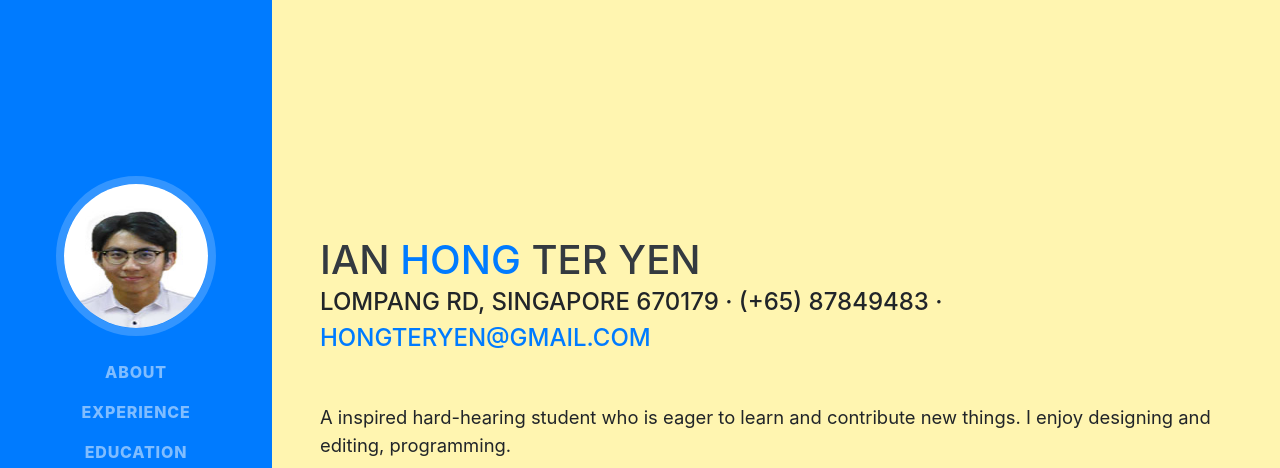
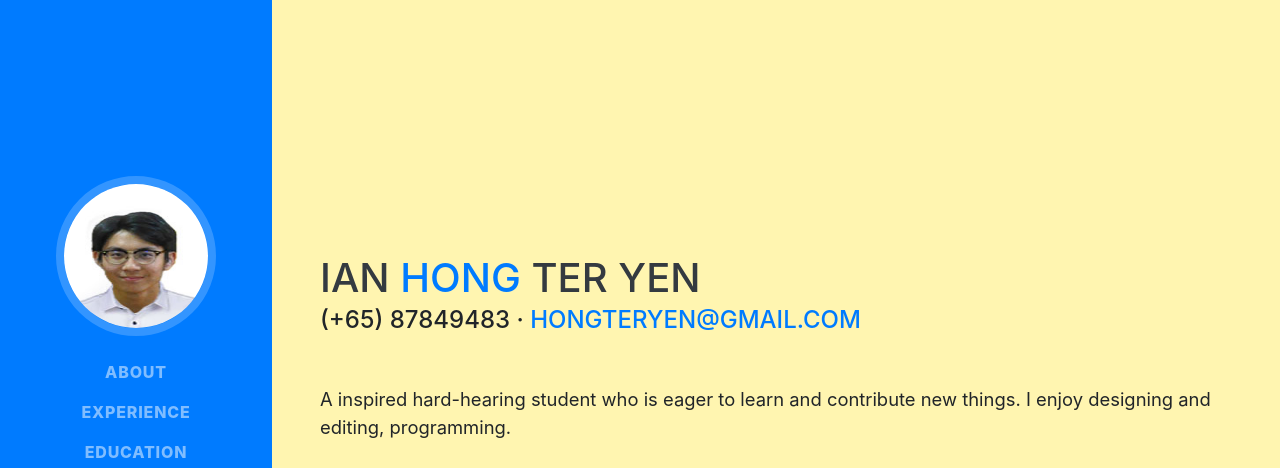
Before and after one commit to ianhtyen/ianyen.github.io, a website with bundled scripts: page index.html in a window 1280 px wide. Shown: the top 468 px of the page. Built offline with nearby package versions, Linux system fonts and the light colour scheme; a web font is replaced by a local one.

Commit message:
Update 2.0

```diff
--- a/index.html
+++ b/index.html
@@ -75,7 +75,7 @@
           <span class="text-primary">Hong</span>
           Ter Yen
         </h1>
-        <div class="subheading mb-5">Lompang Rd, Singapore 670179 · (+65) 87849483 ·
+        <div class="subheading mb-5">(+65) 87849483 ·
           <a href="mailto:name@email.com">hongteryen@gmail.com</a>
         </div>
         <p class="lead mb-5">A inspired hard-hearing student who is eager to learn and contribute new things. I enjoy
```
